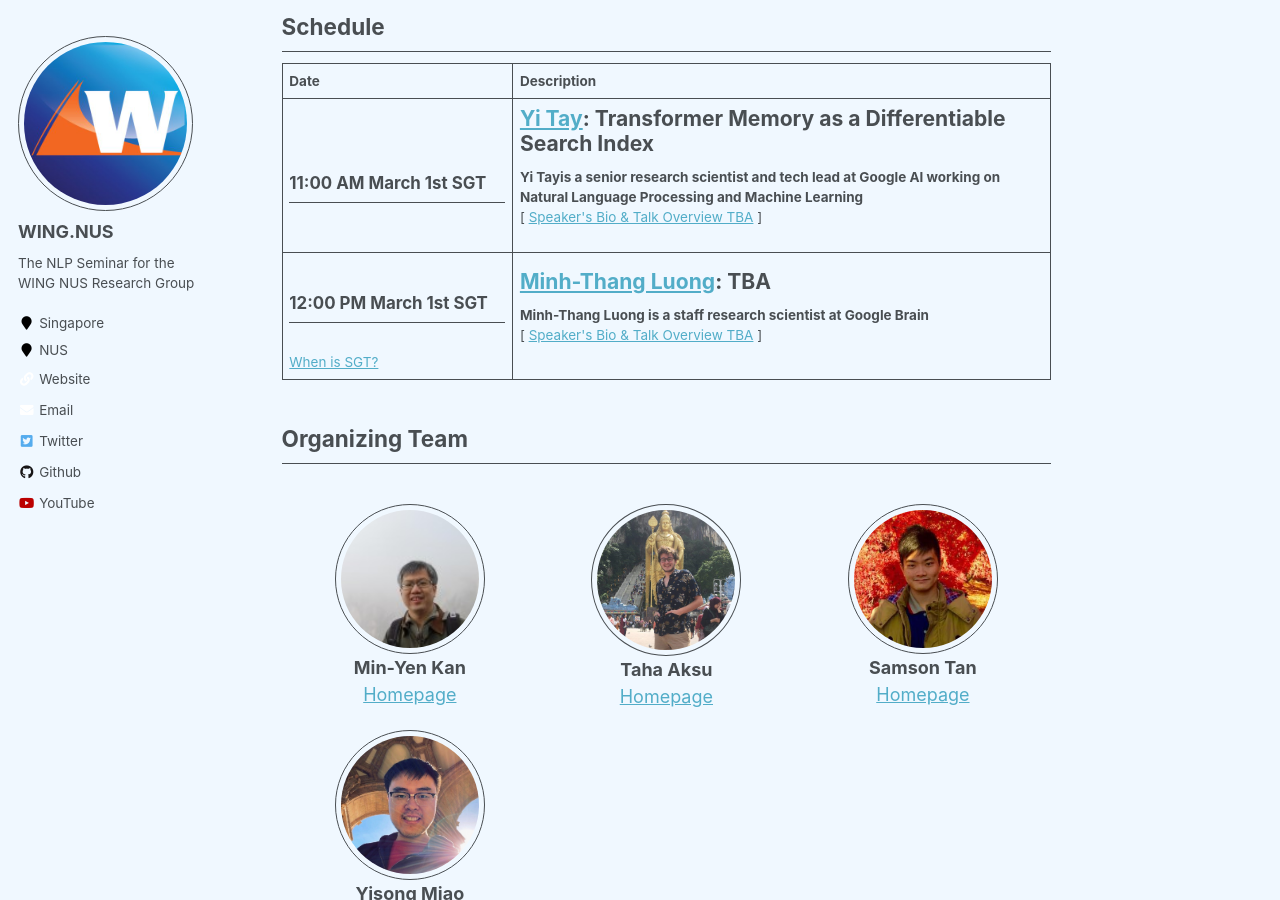
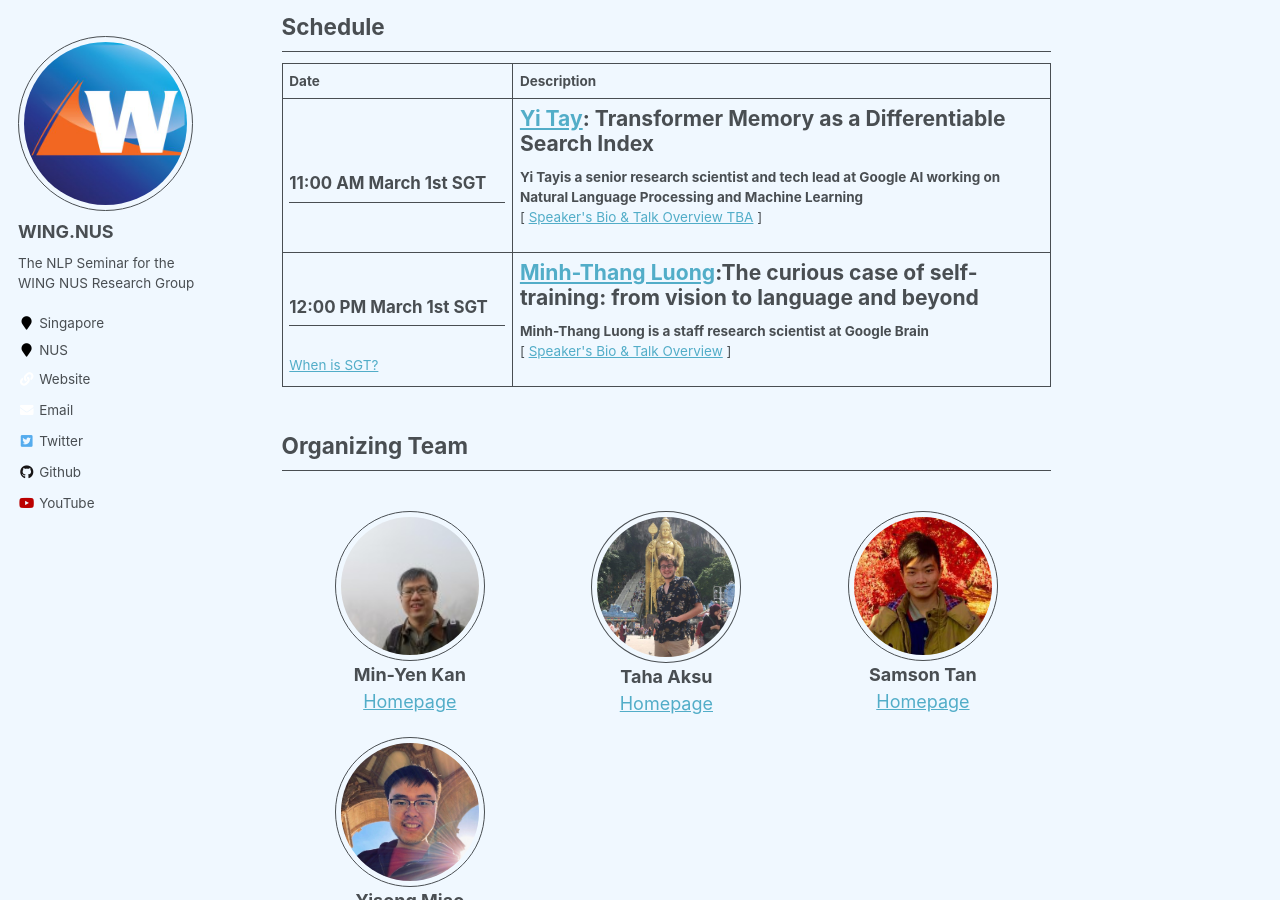
Before and after one commit to WING-NUS/nlp-seminar, a Jekyll site: the page built from _pages/about.md, in a window 1280 px wide and 900 px high, scrolled down 324 px. Built offline with Jekyll 4.4.1, drawn with Linux system fonts in a browser that asks for light colours.

Commit message:
Update to Minh's talk title

```diff
--- a/_pages/about.md
+++ b/_pages/about.md
@@ -52,10 +52,10 @@ Our group will be running our seconds NLP seminar in 2022 Spring, starting from
   </td>
 
   <td>
-    <h1><a href="https://www.linkedin.com/in/thang-luong/">Minh-Thang Luong</a>: TBA</h1>
+    <h1><a href="https://www.linkedin.com/in/thang-luong/">Minh-Thang Luong</a>:The curious case of self-training: from vision to language and beyond</h1>
     <strong>Minh-Thang Luong is a staff research scientist at Google Brain</strong>
   <p>
-    [&nbsp;<a href="https://wing-nus.github.io/nlp-seminar/speaker-minh">Speaker's Bio & Talk Overview TBA</a>&nbsp;]
+    [&nbsp;<a href="https://wing-nus.github.io/nlp-seminar/speaker-minh">Speaker's Bio & Talk Overview</a>&nbsp;]
   </p>
 
   <!-- Youtube link will be here -->
```
